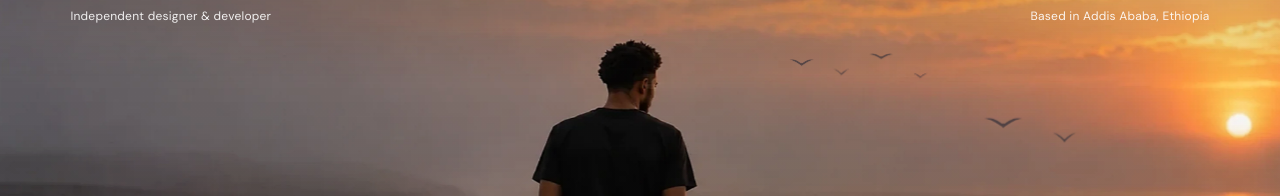
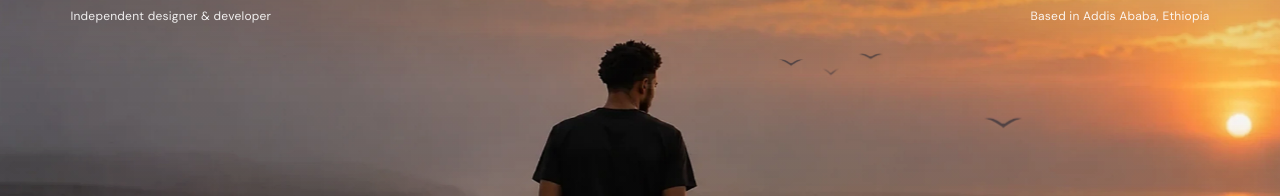
Before and after one commit to Isaac-56/yeshak_portfolio, a React (Vite) app: page / in a window 1280 px wide. Shown: the part 153-349 px from the top of the page. Built offline with nearby package versions, Linux system fonts and the light colour scheme.

Commit message:
Reduce bird flock to six cinematic silhouettes

```diff
--- a/src/components/HeroBirds.tsx
+++ b/src/components/HeroBirds.tsx
@@ -6,9 +6,9 @@ import './HeroBirds.css';
  * the two backgrounds are crossfading.
  */
 const flocks = [
-  { name: 'distant', birds: [0, 1, 2, 3] },
-  { name: 'high', birds: [0, 1, 2] },
-  { name: 'near', birds: [0, 1] },
+  { name: 'distant', birds: [0, 1, 2] },
+  { name: 'high', birds: [0, 1] },
+  { name: 'near', birds: [0] },
 ] as const;
 
 function Gull({index}:{index:number}) {
```
